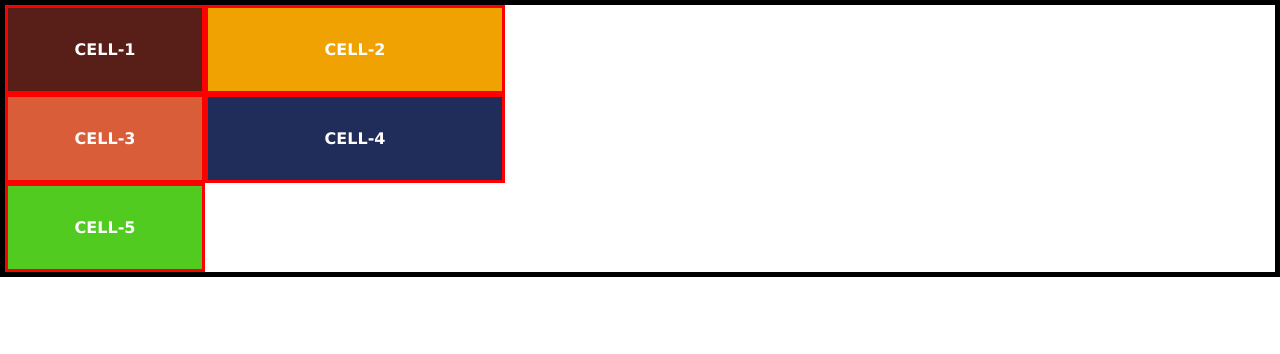
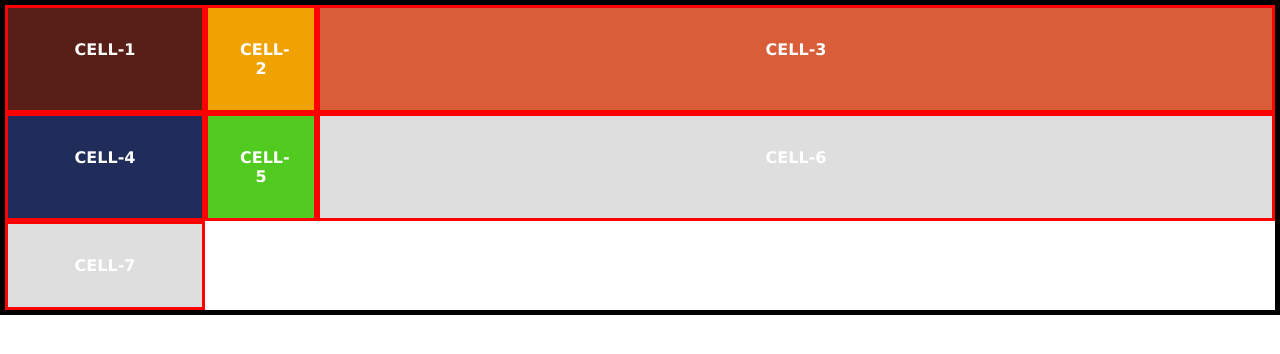
Before and after one commit to indraworks/NEW_HTML_SMILGA_BRAD, a plain HTML site: page tutorial/index.html in a window 1280 px wide. Drawn offline with Linux system fonts and the light colour scheme.

Commit message:
307.units measurement on grid

```diff
--- a/tutorial/index.html
+++ b/tutorial/index.html
@@ -15,6 +15,8 @@
       <div class="cell cell-3">cell-3</div>
       <div class="cell cell-4">cell-4</div>
       <div class="cell cell-5">cell-5</div>
+      <div class="cell cell-6">cell-6</div>
+      <div class="cell cell-7">cell-7</div>
     </div>
   </body>
 </html>
--- a/tutorial/style.css
+++ b/tutorial/style.css
@@ -23,7 +23,28 @@ body {
   maka akan urut cell1 `300px  cekk2  200px jika layar lebar merkea fix di situ sisa
   layar lebar area koosng sblah kanan  = 1621.5px - 300+200
   */
-  grid-template-columns: 200px 300px;
+  /* grid-template-columns: 200px 300px; */
+  /* pmbuatan ukuran unit pada col bisa px,rem ,em ,% dan fr, sbb contoh di bawah */
+  /* jika saya isi 100% maka hasilnya 1607px alias akan penuh isi kekanan yg kosong
+   jadi 5% kira2 80.3%  jadi kesimpulan nilai persen yg akan diisi oleh column adalah
+   sisa dari laman kosong sebelah kanan yg belum diisi di baris/row yg sama!
+   stlahnya di akan turun kebawah
+   itu kalau ngisi paling kanan kalau ngisi di no 2 mis ini ada 4 col gimana?
+
+  */
+  /* grid-template-columns: 200px 4rem 3em 100%;  akan tetap sama yaitu sisa ruang
+      dari besar_layar - gridCol1,gridCol3,gridCol4 = gridCol2 ( jika 100%)
+      karena % diambil dari sisa ruang yg belum dipakai pada lebar layar html!
+
+  */
+  /* Pemilihan auto gimana ? ya utk auto dia akan sangat flexible
+   jika kita mengunakan auto maka otomatis dia sesuaikan besarnya sisa dari
+   lebar layer yg belum dipakai sbgi colum  contoh
+   kita punya 3 colum yg trakhir auto
+   grid-template-columns: 200px 7rem auto
+   maka otomtis si auto grid colum lebar akan smapi nutup kekanan
+  */
+  grid-template-columns: 200px 7rem auto;
 }
 
 /* utk cell dia wraper ke cell-* dibawahnya
```
Also changed, not shown: 306-css-grid-setup.txt, 307_unit.txt (added).
